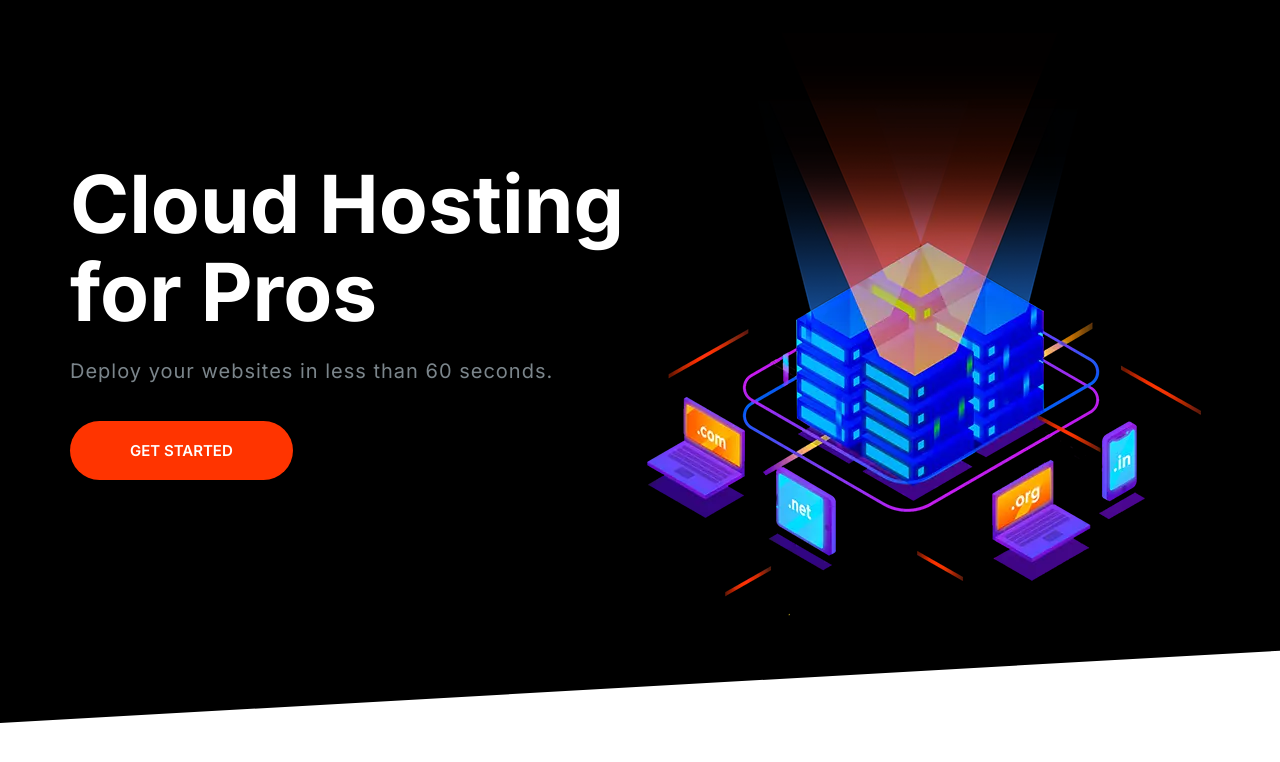
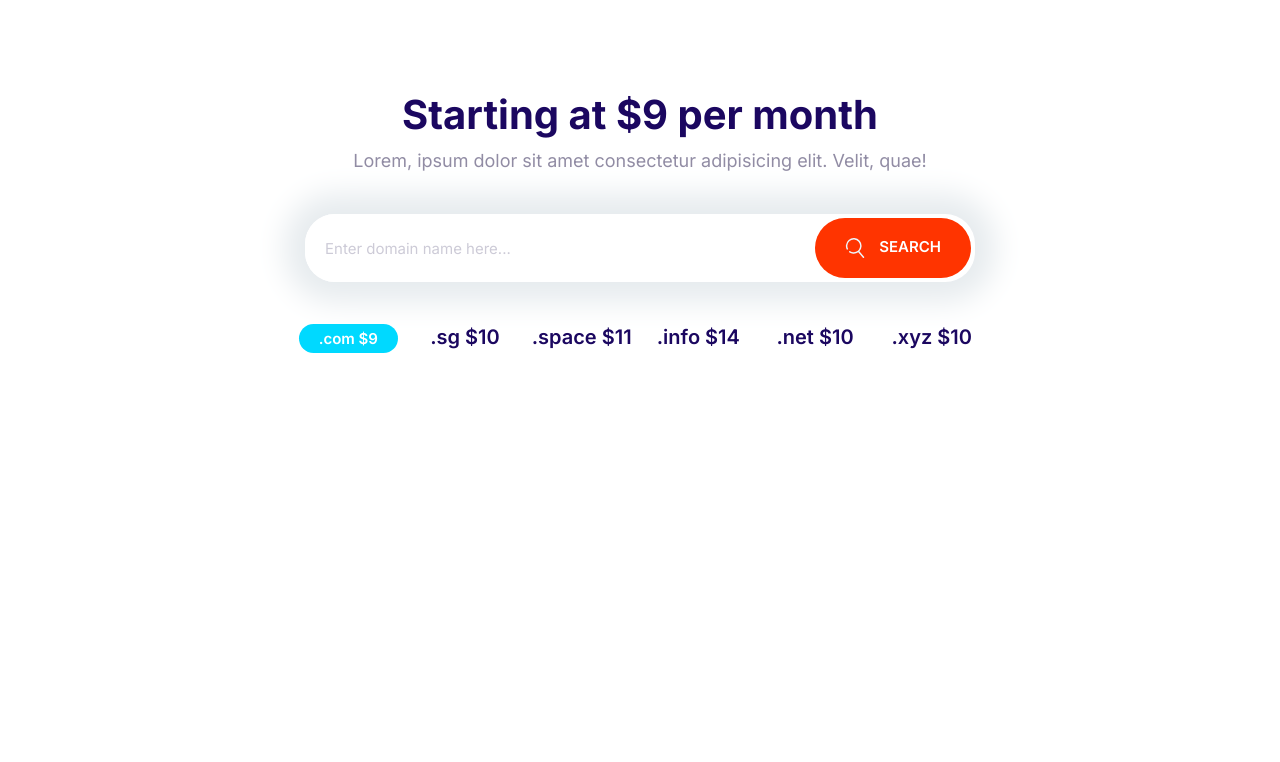
Before and after one commit to alinawabrana/MyFirstWeb, a plain HTML site: page index.html in a window 1280 px wide. Drawn offline with Linux system fonts and the light colour scheme.

Commit message:
Creating Block Domain

```diff
--- a/css/styles.css
+++ b/css/styles.css
@@ -256,6 +256,15 @@ a
     cursor: pointer;
     margin: 1rem 0;
     white-space: nowrap;
+    outline: 0;
+}
+
+.btn .icon
+{
+    width: 2rem;
+    height: 2rem;
+    margin-right: 1rem;
+    vertical-align: middle;
 }
 
 .btn--primary
@@ -353,7 +362,7 @@ a
 {
     border: 0;
     flex-grow: 1;   /* This will make the input field to grow and take the all available space in the div */
-    padding: 1.5rem 1rem;
+    padding: 1.5rem 2rem;
 }
 
 .input-group .btn
@@ -885,3 +894,35 @@ a
         align-self: center;
     }
 }
+
+
+/* Domain Block */
+
+.block-domain .input-group
+{
+    box-shadow: 0 0 30px 20px #e6ebee;
+    border: 0;
+    margin: 4rem auto;
+    max-width: 670px;
+}
+
+.block-domain__prices
+{
+    display: grid;
+    grid-template-columns: repeat(3, 1fr);
+    grid-template-rows: repeat(2, 6rem);
+    font-size: 2rem;
+    font-weight: 600;
+    justify-items: center;
+    max-width: 700px;
+    margin: 0 auto;
+}
+
+@media screen and (min-width: 768px)
+{
+    .block-domain__prices
+    {
+        grid-template-columns: repeat(auto-fit, minmax(10rem, 1fr));   /* auto-fit is used so that if in future we want to increase or decrease the list item then we should not get any issue */
+        /* minmax function is used to set the min and max value so that our columns should take space neede fot the list etc */
+    }
+}
--- a/index.html
+++ b/index.html
@@ -18,27 +18,34 @@
   </head>
 
   <body>
-    <section class="block block--dark block--skewed-left hero">
-      <div class="container grid grid--1x2">
-        <header class="block__header hero__content">
-          <h1 class="block__heading">Cloud Hosting for Pros</h1>
-          <p class="hero__tagline">
-            Deploy your websites in less than 60 seconds.
-          </p>
-          <a href="" class="btn btn--accent btn--stretched">get started</a>
-        </header>
-        <picture>
-          <source
-            type="image/webp"
-            srcset="images/banner.webp 1x, images/banner@2x.webp 2x"
-          />
-          <source
-            type="image/png"
-            srcset="images/banner.png 1x, images/banner@2x.png 2x"
-          />
-          <img class="hero__image" src="images/banner.png" alt="" />
-        </picture>
+    <section class="block container block-domain">
+      <header class="block__header">
+        <h2>Starting at $9 per month</h2>
+        <p>
+          Lorem, ipsum dolor sit amet consectetur adipisicing elit. Velit, quae!
+        </p>
+      </header>
+      <div class="input-group">
+        <input
+          type="text"
+          class="input"
+          placeholder="Enter domain name here..."
+        />
+        <button class="btn btn--accent">
+          <svg class="icon icon--white">
+            <use xlink:href="images/sprite.svg#search"></use>
+          </svg>
+          Search
+        </button>
       </div>
+      <ul class="list block-domain__prices">
+        <li><span class="badge badge--secondary">.com $9</span></li>
+        <li>.sg $10</li>
+        <li>.space $11</li>
+        <li>.info $14</li>
+        <li>.net $10</li>
+        <li>.xyz $10</li>
+      </ul>
     </section>
     <script src="js/main.js"></script>
   </body>
```
Also changed, not shown: Components/block-domain.html (added, +25 -0 lines).
